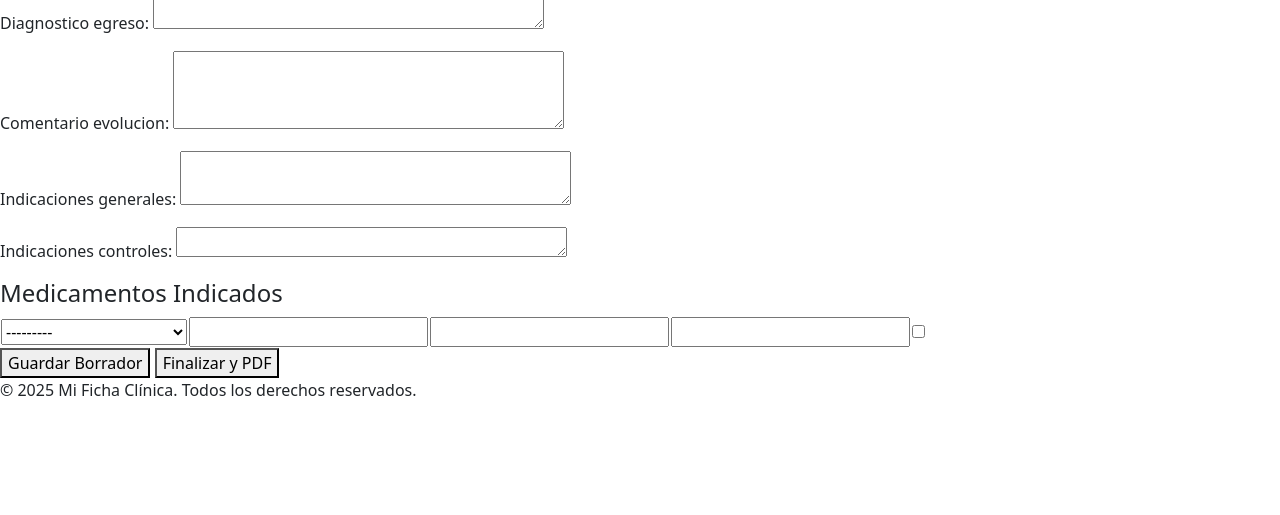
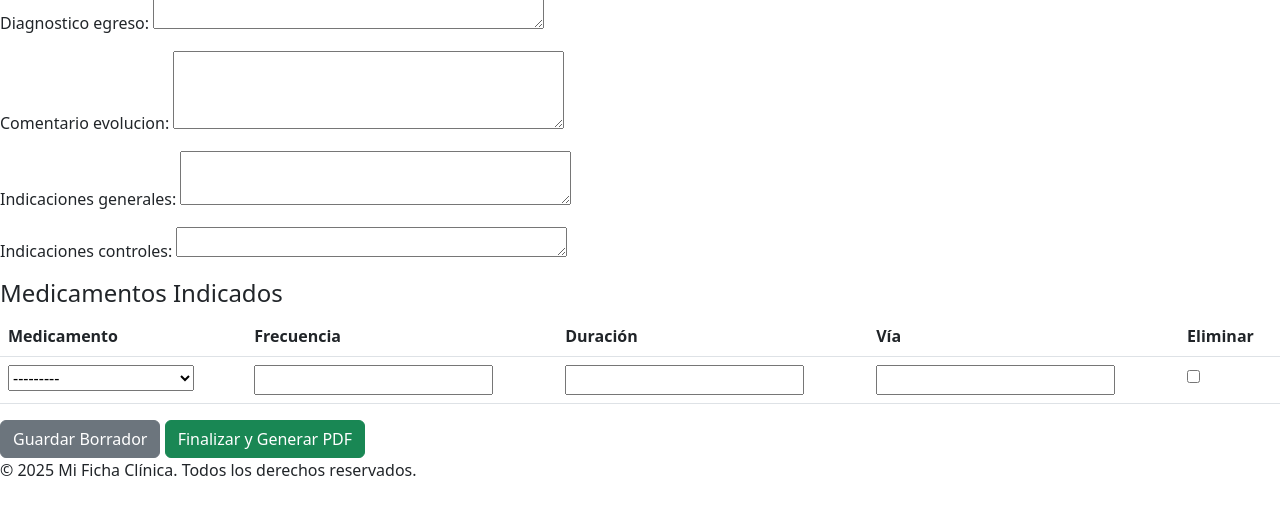
Before and after one commit to RooNoMore/fichaclinica, a Django app: page /pacientes/paciente/1/epicrisis/crear/ in a window 1280 px wide. Shown: the part 113-628 px from the top of the page. Run offline with Django 5.2, Linux system fonts and the light colour scheme; a user stored in the database is signed in; tables that the repository leaves empty hold one stand-in row (values such as "Sample post").

Commit message:
arreglado?

```diff
--- a/pacientes/templates/epicrisis/crear_epicrisis.html
+++ b/pacientes/templates/epicrisis/crear_epicrisis.html
@@ -2,31 +2,50 @@
 
 {% block content %}
   <h2>Crear Epicrisis para {{ paciente.nombre }}</h2>
-
   <form method="post">
     {% csrf_token %}
 
     {{ form.as_p }}
 
     <h4>Medicamentos Indicados</h4>
-    {{ formset.management_form }}  {# debe estar antes del for #}
+    {{ formset.management_form }}        {# **IMPRESCINDIBLE** #}
 
-    <table>
+    {% if formset.non_form_errors %}
+      <div class="alert alert-danger">
+        {{ formset.non_form_errors }}
+      </div>
+    {% endif %}
+
+    <table class="table">
+      <thead>
+        <tr>
+          <th>Medicamento</th>
+          <th>Frecuencia</th>
+          <th>Duración</th>
+          <th>Vía</th>
+          <th>Eliminar</th>
+        </tr>
+      </thead>
       <tbody>
-        {% for form in formset %}
+        {% for f in formset.forms %}
           <tr>
-                <td>{{ form.medicamento }}</td>
-                <td>{{ form.frecuencia }}</td>
-                <td>{{ form.duracion }}</td>
-                <td>{{ form.via }}</td>
-                <td>{{ form.DELETE }}</td>
+            <td>{{ f.medicamento }}</td>
+            <td>{{ f.frecuencia }}</td>
+            <td>{{ f.duracion }}</td>
+            <td>{{ f.via }}</td>
+            <td>
+              {% if f.DELETE %}{{ f.DELETE }}{% endif %}
+            </td>
           </tr>
         {% endfor %}
       </tbody>
     </table>
 
-    <button type="submit" name="accion" value="borrador">Guardar Borrador</button>
-    <button type="submit" name="accion" value="finalizar">Finalizar y PDF</button>
+    <button type="submit" name="accion" value="borrador" class="btn btn-secondary">
+      Guardar Borrador
+    </button>
+    <button type="submit" name="accion" value="finalizar" class="btn btn-success">
+      Finalizar y Generar PDF
+    </button>
   </form>
-
 {% endblock %}
--- a/pacientes/views.py
+++ b/pacientes/views.py
@@ -177,7 +177,14 @@
 from weasyprint import HTML
 from django.template.loader import render_to_string
 
-@login_required
+
+from django.shortcuts import render, get_object_or_404, redirect
+from django.contrib.auth.decorators import login_required
+from django.utils.timezone import now
+from django.contrib import messages
+
+from .models import Paciente, Epicrisis
+from .forms import EpicrisisForm, MedicamentoFormSet
 
 @login_required
 def crear_epicrisis(request, paciente_id):
@@ -185,37 +192,41 @@
 
     if request.method == 'POST':
         epicrisis_form = EpicrisisForm(request.POST)
-        formset = MedicamentoFormSet(request.POST)
+        # Instancia incompleta para el formset
+        instancia = Epicrisis(paciente=paciente, autor=request.user)
+        formset = MedicamentoFormSet(request.POST, instance=instancia)
 
         if epicrisis_form.is_valid() and formset.is_valid():
+            # Guardar primero la epicrisis
             epicrisis = epicrisis_form.save(commit=False)
             epicrisis.paciente = paciente
             epicrisis.autor = request.user
             epicrisis.save()
 
-            # Asocia los medicamentos
+            # Asociar y guardar los medicamentos
             formset.instance = epicrisis
             formset.save()
 
             if request.POST.get('accion') == 'finalizar':
                 epicrisis.finalizado = True
-                epicrisis.paciente.fecha_egreso = now().date()
-                epicrisis.paciente.save()
+                paciente.fecha_egreso = now().date()
+                paciente.save()
                 epicrisis.save()
                 return redirect('exportar_epicrisis_pdf', epicrisis_id=epicrisis.id)
 
+            messages.success(request, "Borrador de epicrisis guardado.")
             return redirect('detalle_paciente', paciente_id=paciente.id)
-
+        # Si hay errores, caemos al render final para mostrarlos
     else:
         epicrisis_form = EpicrisisForm()
-        formset = MedicamentoFormSet(instance=Epicrisis())
+        instancia = Epicrisis(paciente=paciente, autor=request.user)
+        formset = MedicamentoFormSet(instance=instancia)
 
     return render(request, 'epicrisis/crear_epicrisis.html', {
         'form': epicrisis_form,
         'formset': formset,
         'paciente': paciente,
     })
-
 
 def editar_epicrisis(request, epicrisis_id):
     epicrisis = get_object_or_404(Epicrisis, id=epicrisis_id)
```
Lines whose indentation alone changed are shown as unchanged.
